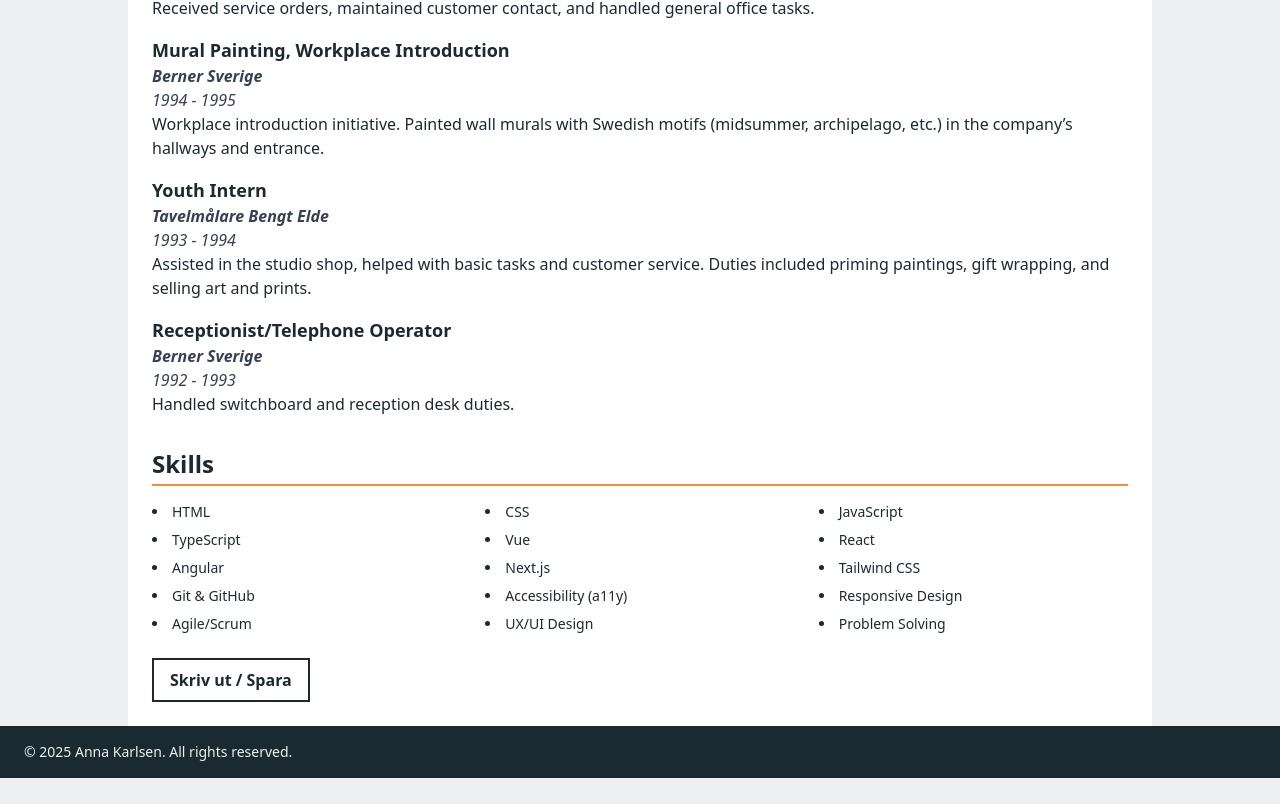
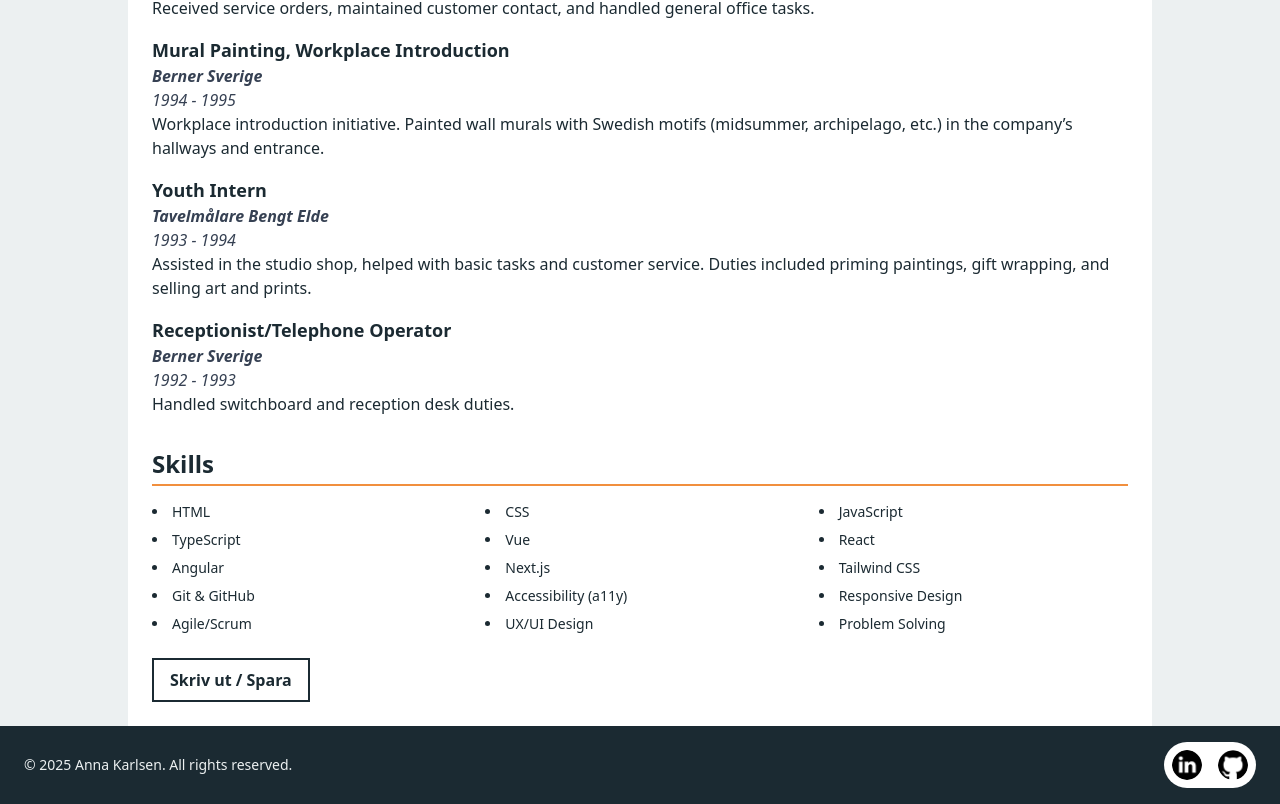
Before and after one commit to annkar73/portfolio-nextjs, a Next.js app: page /en/cv in a window 1280 px wide. Shown: the part 2361-3165 px from the top of the page. Before the commit the page ends 3139 px from the top, so only its background shows below. Built offline with nearby package versions, Linux system fonts and the light colour scheme.

Commit message:
update footer links

```diff
--- a/src/components/Footer.tsx
+++ b/src/components/Footer.tsx
@@ -1,18 +1,49 @@
+'use client'
+
+import React from 'react';
+import Image from 'next/image';
+
 const Footer = () => {
     return (
         <footer
-        className="w-full px-6 py-4 flex justify-between items-center"
-        style={{
-            backgroundColor: "var(--color-foreground)",
-            color: "var(--color-background)",
-        }}
+            className="w-full px-6 py-4 flex justify-between items-center bg-[var(--color-foreground)] text-[var(--color-background)]"
         >
-        <p className="text-sm">
-            &copy; {new Date().getFullYear()} Anna Karlsen. All rights reserved.
-        </p>
+            <p className="text-sm">
+                &copy; {new Date().getFullYear()} Anna Karlsen. All rights reserved.
+            </p>
 
+            <div className="flex bg-white p-2 rounded-full">
+                <a
+                    href="https://www.linkedin.com/in/annakarlsen/"
+                    target="_blank"
+                    rel="noopener noreferrer"
+                >
+                    <Image
+                        src="/images/linkedin.png"
+                        alt="LinkedIn"
+                        width={30}
+                        height={30}
+                        className="rounded-full"
+                    />
+                </a>
+
+                <a
+                    href="https://www.github.com/annkar73/"
+                    target="_blank"
+                    rel="noopener noreferrer"
+                    className="ml-4"
+                >
+                    <Image
+                        src="/images/github.png"
+                        alt="GitHub"
+                        width={30}
+                        height={30}
+                        className="rounded-full"
+                    />
+                </a>
+            </div>
         </footer>
     );
-}
+};
 
 export default Footer;
```
Also changed, not shown: public/images/github.png (added), public/images/linkedin.png (added).
